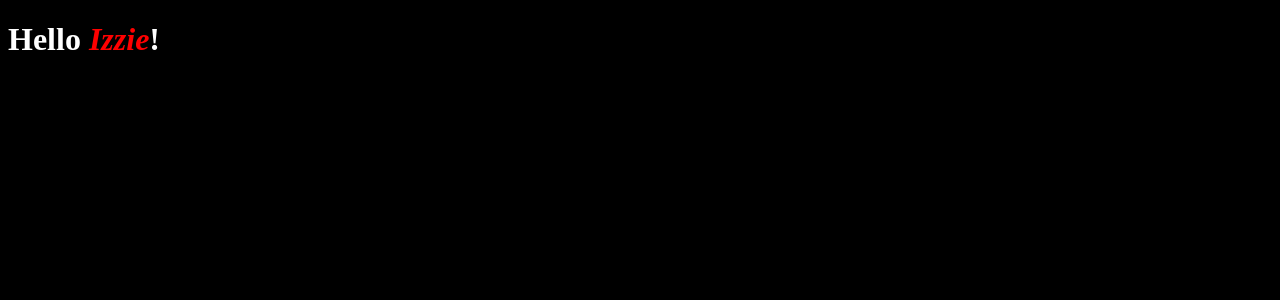
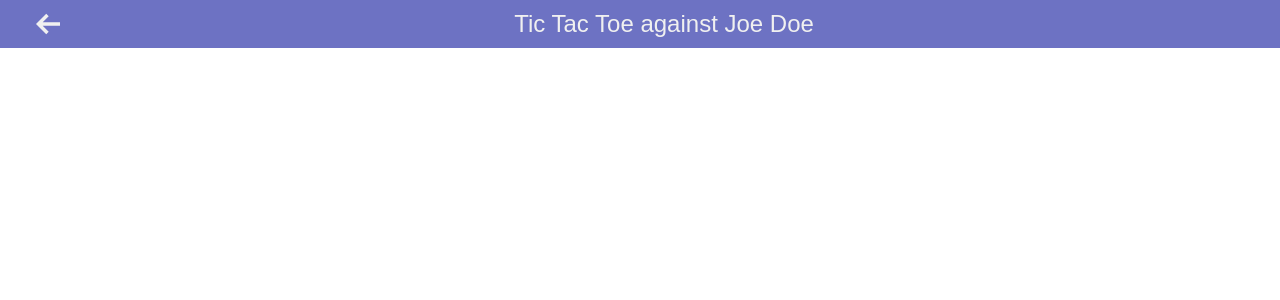
Before and after one commit to vascoyannic/tutoring-tic-tac-toe, a React app: page / in a window 1280 px wide. Shown: the top 300 px of the page. Built offline with nearby package versions, Linux system fonts and the light colour scheme.

Commit message:
Implemented Header in React

```diff
--- a/package.json
+++ b/package.json
@@ -5,6 +5,7 @@
   "private": true,
   "scripts": {
     "build": "webpack",
+    "start": "webpack serve",
     "test": "mocha"
   },
   "devDependencies": {
@@ -16,7 +17,8 @@
     "ts-loader": "^9.5.1",
     "typescript": "^5.3.3",
     "webpack": "^5.90.3",
-    "webpack-cli": "^5.1.4"
+    "webpack-cli": "^5.1.4",
+    "webpack-dev-server": "^5.0.4"
   },
   "dependencies": {
     "@types/react": "^18.2.60",
--- /dev/null
+++ b/src/App.tsx
@@ -0,0 +1,7 @@
+import * as React from "react";
+import Header from "./Header";
+
+const App: React.FC<{}> = () => {
+    return <Header title="Tic Tac Toe against Joe Doe" hasBackIcon={true} />
+}
+export default App;
--- /dev/null
+++ b/src/Header.scss
@@ -0,0 +1,47 @@
+
+.header {
+    background: #6D72C3;
+    display: flex;
+    flex-flow: row nowrap;
+    padding: 0 24px;
+    color: #f0f0f0;
+}
+
+.header>nav {
+    flex: 0 0 auto;
+}
+
+.back, .back:hover, .back:focus, .back:visited, .back:active {
+    display: block;
+    width: 48px;
+    height: 48px;
+}
+
+.back:focus {
+    outline: 2px solid #fff;
+    outline-offset: -2px;
+}
+
+.iconBack {
+    display: block;
+    width: 48px;
+    height: 48px;
+
+    background-color: #f0f0f0;
+    mask: url(./icon_Back.svg) no-repeat center center;
+    mask-size: 24px 24px;
+    transition: background-color 0.2s ease-in-out;
+}
+
+.back:hover>.iconBack, .back:focus>.iconBack {
+    background-color: #fff;
+}
+
+.header>h1 {
+    flex: 1 1 auto;
+    margin: 0;
+    text-align: center;
+    font-weight: normal;
+    font-size: 24px;
+    line-height: 200%;
+}
--- /dev/null
+++ b/src/Header.tsx
@@ -0,0 +1,22 @@
+import * as React from "react";
+import style from "./Header.scss";
+
+interface HeaderProps {
+    title:string;
+    hasBackIcon:boolean;
+}
+
+const Header: React.FC<HeaderProps> = ({title, hasBackIcon}) => {
+    return <header className={style.header}>
+        {
+            hasBackIcon && <nav>
+                <a href="#" title="Back" className={style.back}>
+                    <div className={style.iconBack}></div>
+                </a>
+            </nav>
+        }
+        <h1>{title}</h1>
+    </header>
+}
+
+export default Header;
--- a/src/index.scss
+++ b/src/index.scss
@@ -1,8 +1,17 @@
-body {
-    background: black;
-    color: white;
+html, body {
+    display: block;
+    height: 100vh;
+    font-size: 18px;
 }
 
-.meinHeader {
-    color: red;
+body {
+    font-family: Arial, Helvetica, sans-serif;
+    margin: 0;
 }
+
+:global(#root) {
+    display: flex;
+    flex-flow: column nowrap;
+    align-items: stretch;
+    height: 100%;
+}
--- a/src/index.tsx
+++ b/src/index.tsx
@@ -1,10 +1,9 @@
 import * as React from "react";
 import { createRoot } from "react-dom/client";
-import style from "./index.scss";
+import "./index.scss";
+import App from "./App";
 
 const domNode = document.getElementById("root");
 const root = createRoot(domNode);
 
-const name = <i className={style.meinHeader}>Izzie</i>;
-
-root.render(<h1>Hello { name }!</h1>);
+root.render(<App />);
--- a/webpack.config.js
+++ b/webpack.config.js
@@ -9,7 +9,7 @@ module.exports = {
         path: path.resolve(__dirname, 'dist')
     },
     resolve: {
-        extensions: [".tsx", ".ts", ".js"],
+        extensions: [".tsx", ".ts", ".js", ".scss", ".svg"],
     },
     module: {
         rules: [
@@ -30,6 +30,10 @@ module.exports = {
                     },
                     "sass-loader"
                 ]
+            },
+            {
+                test: /\.svg$/i,
+                type: "asset/inline"
             }
         ]
     },
```
Also changed, not shown: prototype/software_needed.txt, src/icon_Back.svg (added), 1 other file (tests, documents, lock files or other folders).
